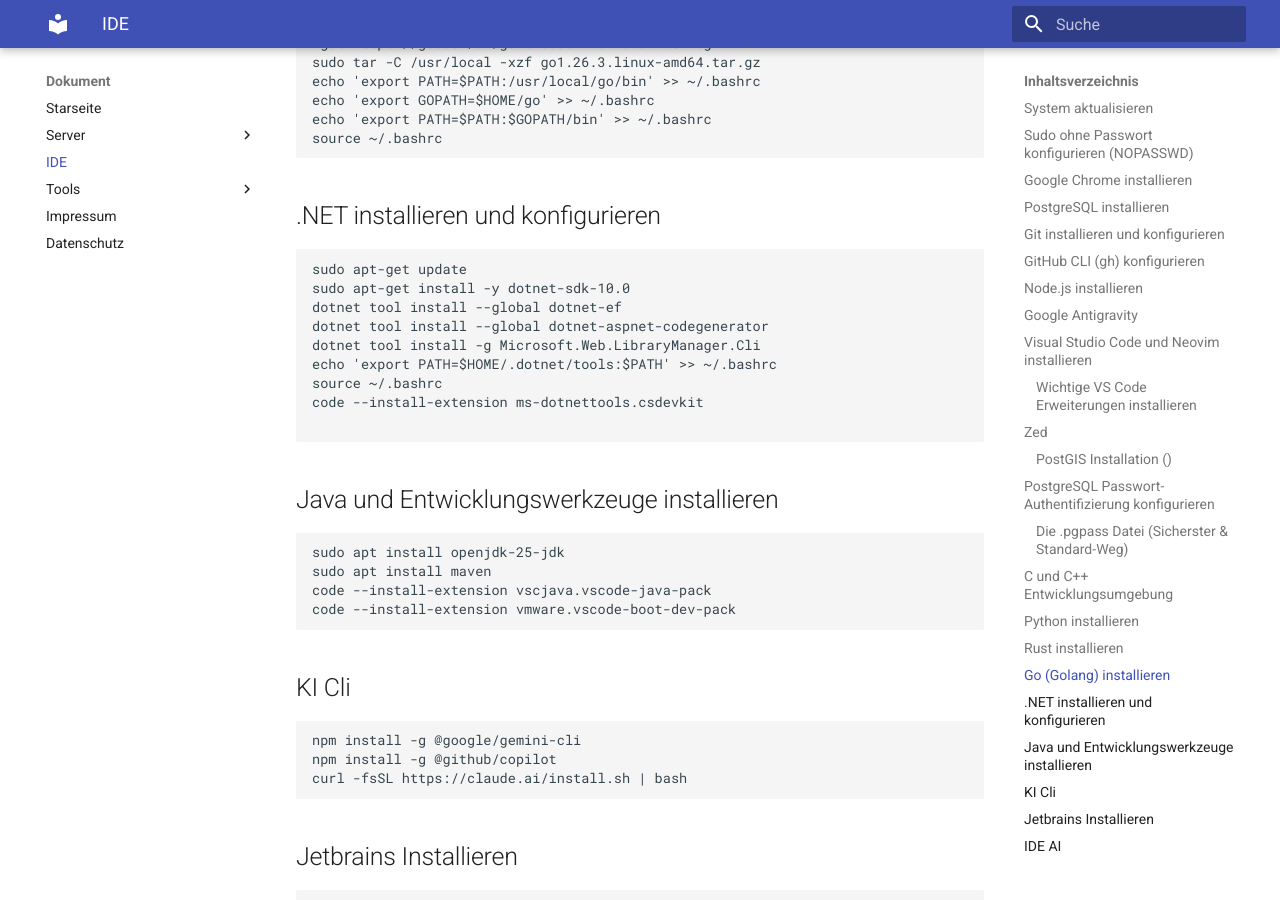
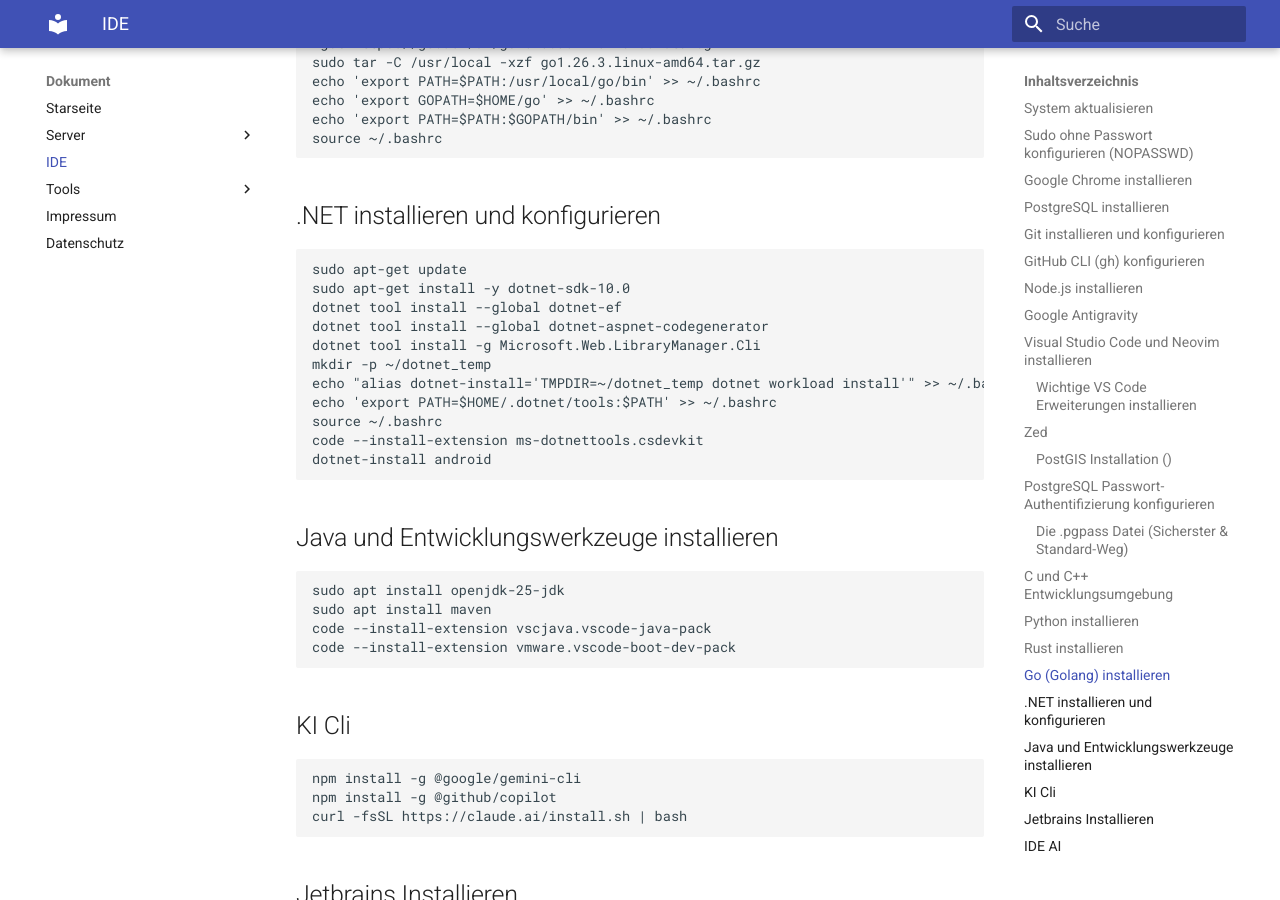
Before and after one commit to thorstenkloehn/dokument, an MkDocs documentation site: the page built from docs/IDE/index.md, in a window 1280 px wide and 900 px high, scrolled down 4355 px. Built offline with MkDocs 1.6.1 and Material for MkDocs 9.7.7, drawn with Linux system fonts in a browser that asks for light colours.

Commit message:
Dokumentation: Hinzufügen von Anweisungen zur Installation von .NET Workloads und Alias für dotnet-install

````diff
--- a/docs/IDE/index.md
+++ b/docs/IDE/index.md
@@ -219,10 +219,12 @@ sudo apt-get install -y dotnet-sdk-10.0
 dotnet tool install --global dotnet-ef
 dotnet tool install --global dotnet-aspnet-codegenerator
 dotnet tool install -g Microsoft.Web.LibraryManager.Cli
+mkdir -p ~/dotnet_temp
+echo "alias dotnet-install='TMPDIR=~/dotnet_temp dotnet workload install'" >> ~/.bashrc && source ~/.bashrc
 echo 'export PATH=$HOME/.dotnet/tools:$PATH' >> ~/.bashrc
 source ~/.bashrc
 code --install-extension ms-dotnettools.csdevkit
-
+dotnet-install android
 ```
 
 
````
